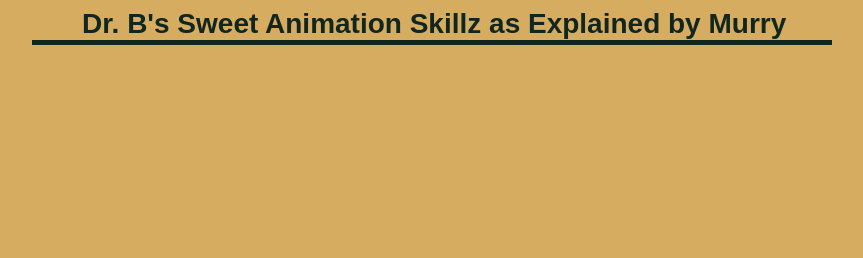
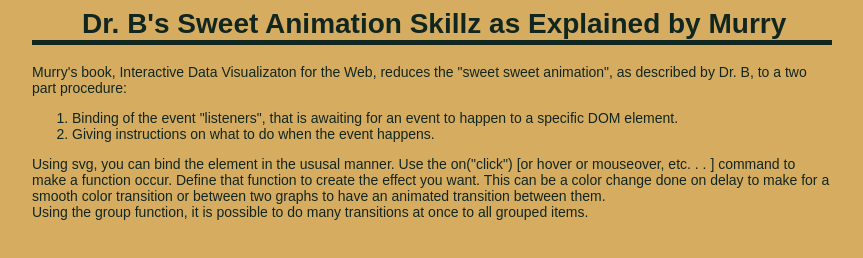
Before and after one commit to MaryAshby/SweetAnimations, a plain HTML site: page index.html in a window 1280 px wide. Shown: the whole page, without its empty margins (46-909 px from the left). Drawn offline with Linux system fonts and the light colour scheme.

Commit message:
Update index.html

```diff
--- a/index.html
+++ b/index.html
@@ -11,6 +11,19 @@
 <h1>Dr. B's Sweet Animation Skillz as Explained by Murry</h1>
 
 <p>
+Murry's book, Interactive Data Visualizaton for the Web, reduces the "sweet sweet animation", as described by Dr. B, to a
+  two part procedure:
+  <ol>
+    <li>Binding of the event "listeners", that is awaiting for an event to happen to a specific DOM element.</li>
+    <li>Giving instructions on what to do when the event happens.</li>
+  </ol>
+  Using svg, you can bind the element in the ususal manner. Use the on("click") [or hover or mouseover, etc. . . ] command to make
+  a function occur. Define that function to create the effect you want. This can be a color change done on delay to make for a smooth color
+  transition or between two graphs to have an animated transition between them.
+  <br/>
+  Using the group function, it is possible to do many transitions at once to all grouped items.
+
+
 
 </p>
 
```
